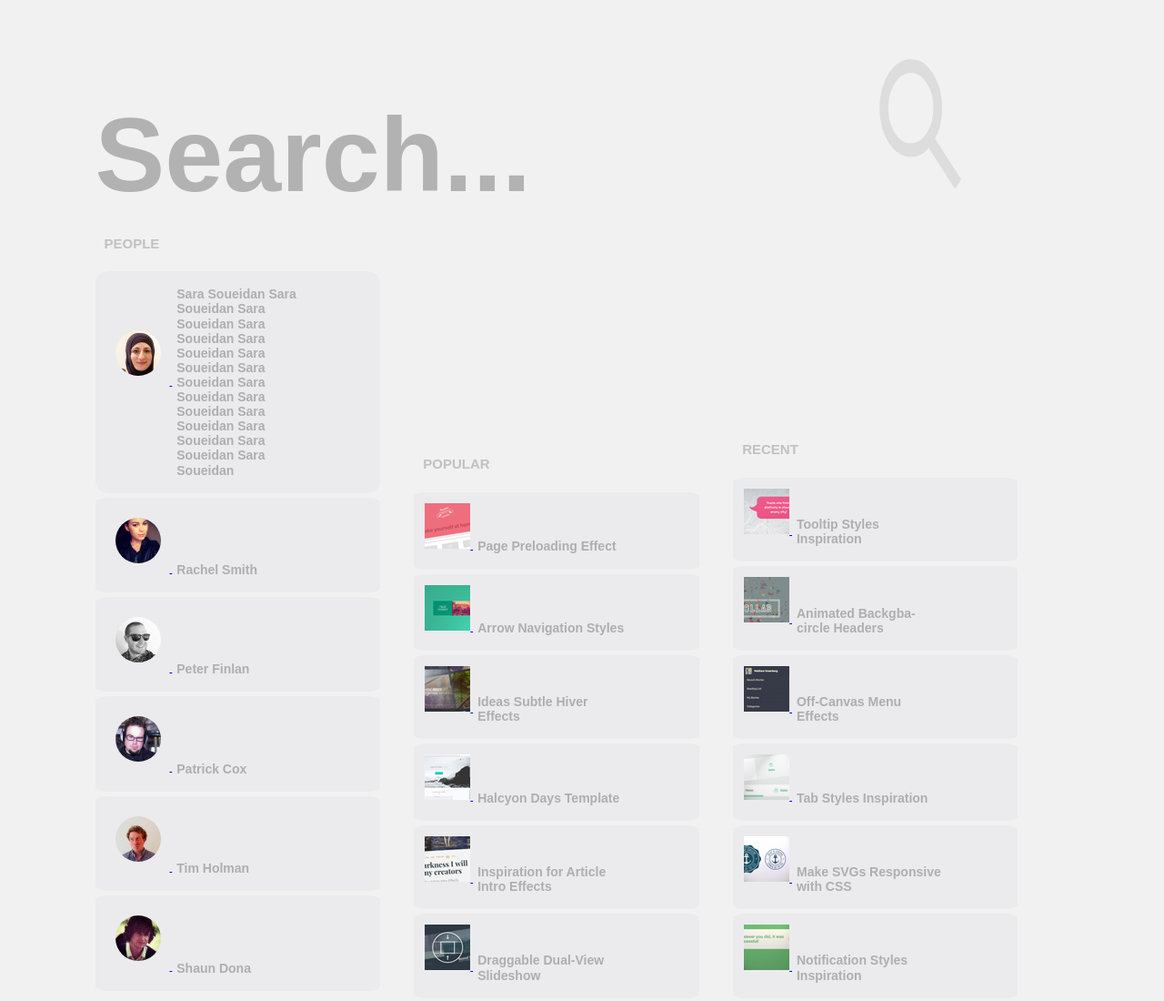
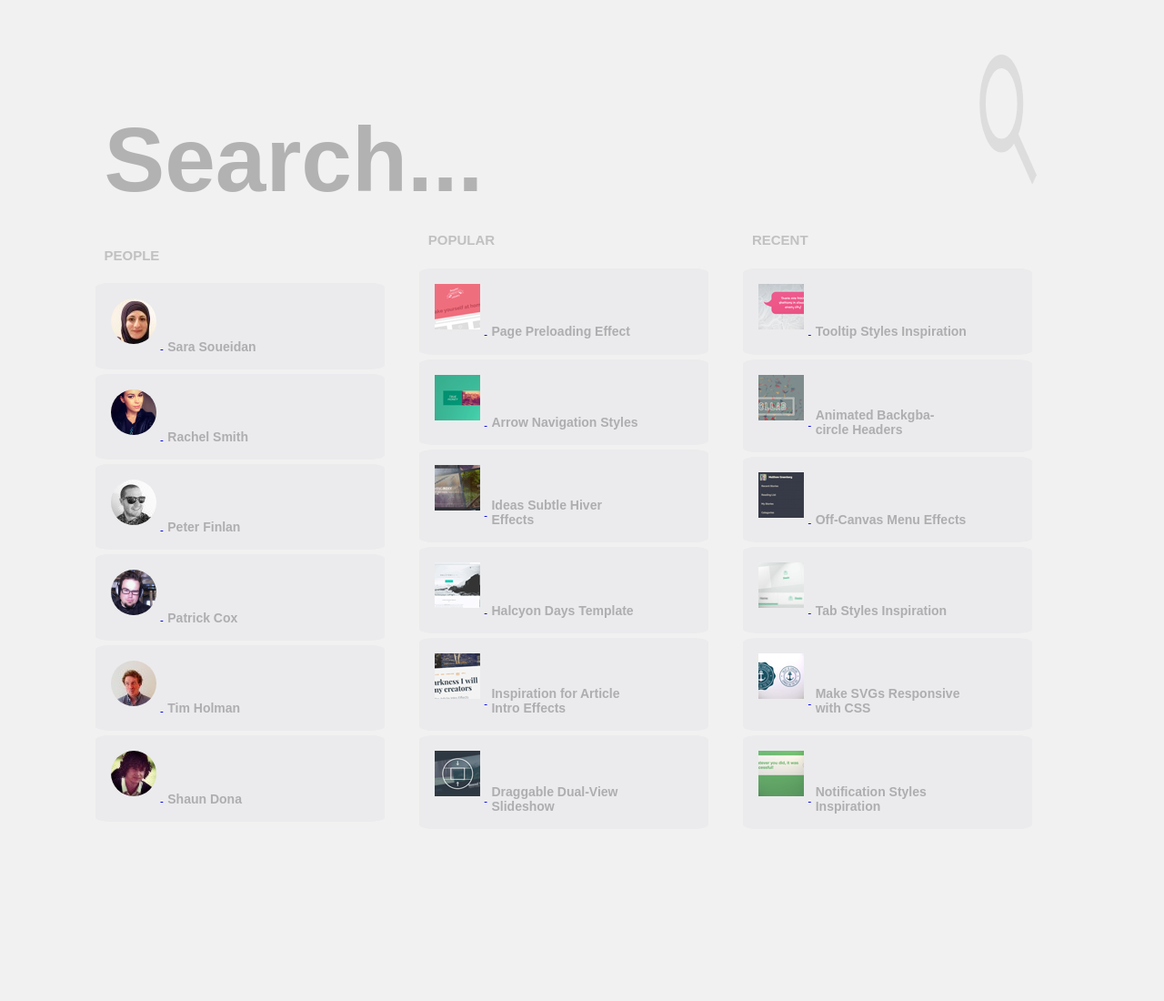
Before and after one commit to somikbred/Search, a plain HTML site: page index.html in a window 1280 px wide. Shown: the whole page at 91% size. After the commit the page ends 931 px from the top, so only its background shows below. Drawn offline with Linux system fonts and the light colour scheme.

Commit message:
wm search

```diff
--- a/css/styles.css
+++ b/css/styles.css
@@ -25,16 +25,20 @@ body {
 
 /* Header */
 
+.search {
+    width: 100%;
+    margin: 0 auto;
+}
+
 .search__input {
-    width: 80%;
+    width: 89%;
     outline: none;
     background-color: #f1f1f1;
     border: #c1c1c1;
-    font-size: 11.5rem;
+    font-size: 10rem;
     font-weight: 700;
     color: #ec5a62;
-    padding: 5px 80px 0 0;
-    justify-content: start;
+    padding: 0 80px 0 10px ;
 }
 
 .search__input::placeholder {
@@ -43,14 +47,13 @@ body {
 
 
 .btn {
-    padding: 10px 0;
+    padding: 0 10px;
     width: 9%;
     margin: auto;
     background-color: #f1f1f1;
     text-decoration: none;
     outline: #f1f1f1;
     border: none;
-    justify-content: end;
     transition: all .25s ease-in-out;
 }
 
@@ -64,7 +67,7 @@ body {
 
 section {
     display: inline-block;
-    width: 32.5%;
+    width: 33%;
     text-align: left;
 }
 
@@ -77,16 +80,16 @@ h2 {
     padding: 10px;
 }
 
-span {
+p {
     display: inline-block;
-    width: 60%;
-    /* text-overflow: hidden; */
-    text-align: left;
+    max-width: 60%;
+    overflow: hidden;
     vertical-align: middle;
     color: #AEAEB0;
     padding: 5px;
     font-size: 1.4rem;
     font-weight: bold;
+    margin: 0;
 }
 
 .link {
@@ -106,5 +109,9 @@ span {
 
 .img__round {
     border-radius: 50%;
-    padding: 10px;
+    padding: 5px;
 }
+
+img {
+    padding: 5px;
+}
--- a/index.html
+++ b/index.html
@@ -25,37 +25,37 @@
                     <li class="link">
                         <a href="#">
                         <img class="img__round" src="avatars/SaraSoueidan.jpeg" alt="Sara Soueidan">
-                        <span>Sara Soueidan Sara Soueidan Sara Soueidan Sara Soueidan Sara Soueidan Sara Soueidan Sara Soueidan Sara Soueidan Sara Soueidan Sara Soueidan Sara Soueidan Sara Soueidan Sara Soueidan </span>
+                        <p>Sara Soueidan</p>
                     </a>
                     </li>
                     <li class="link">
                         <a href="#">
                         <img class="img__round" src="avatars/RachelSmith.png" alt="Rachel Smith">
-                        <span>Rachel Smith</span>
+                        <p>Rachel Smith</p>
                     </a>
                     </li>
                     <li class="link">
                         <a href="#">
                         <img class="img__round" src="avatars/PeterFinlan.jpeg" alt="Peter Finlan">
-                        <span>Peter Finlan</span>
+                        <p>Peter Finlan</p>
                     </a>
                     </li>
                     <li class="link">
                         <a href="#">
                         <img class="img__round" src="avatars/PatrickCox.png" alt="Patrick Cox">
-                        <span>Patrick Cox</span>
+                        <p>Patrick Cox</p>
                     </a>
                     </li>
                     <li class="link">
                         <a href="#">
                         <img class="img__round" src="avatars/TimHolman.jpeg" alt="Tim Holman">
-                        <span>Tim Holman</span>
+                        <p>Tim Holman</p>
                     </a>
                     </li>
                     <li class="link">
                         <a href="#">
                         <img class="img__round" src="avatars/ShaunDona.jpeg" alt="Shaun Dona">
-                        <span>Shaun Dona</span>
+                        <p>Shaun Dona</p>
                     </a>
                     </li>
                 </ul>
@@ -66,37 +66,37 @@
                     <li class="link">
                         <a href="#">
                         <img src="thumbs/PagePreloadingEffect.png" alt="Page Preloading Effect">
-                        <span>Page Preloading Effect</span>
+                        <p>Page Preloading Effect</p>
                     </a>
                     </li>
                     <li class="link">
                         <a href="#">
                         <img src="thumbs/ArrowNavigationStyles.png" alt="Arrow Navigation Styles">
-                        <span>Arrow Navigation Styles</span>
+                        <p>Arrow Navigation Styles</p>
                     </a>
                     </li>
                     <li class="link">
                         <a href="#">
                         <img src="thumbs/HoverEffectsIdeasNew.png" alt="Ideas Subtle Hiver Effects">
-                        <span>Ideas Subtle Hiver Effects</span>
+                        <p>Ideas Subtle Hiver Effects</p>
                     </a>
                     </li>
                     <li class="link">
                         <a href="#">
                         <img src="thumbs/FreebieHalcyonDays.png" alt="Halcyon Days Template">
-                        <span>Halcyon Days Template</span>
+                        <p>Halcyon Days Template</p>
                     </a>
                     </li>
                     <li class="link">
                         <a href="#">
                         <img src="thumbs/ArticleIntroEffects.png" alt="Inspiration for Article Intro Effects">
-                        <span>Inspiration for Article Intro Effects</span>
+                        <p>Inspiration for Article Intro Effects</p>
                     </a>
                     </li>
                     <li class="link">
                         <a href="#">
                         <img src="thumbs/DraggableDualViewSlideshow.png" alt="Draggable Dual-View Slideshow">
-                        <span>Draggable Dual-View Slideshow</span>
+                        <p>Draggable Dual-View Slideshow</p>
                     </a>
                     </li>
                 </ul>
@@ -107,37 +107,37 @@
                     <li class="link">
                         <a href="#">
                         <img src="thumbs/TooltipStylesInspiration.png" alt="Tooltip Styles Inspiration">
-                        <span>Tooltip Styles Inspiration</span>
+                        <p>Tooltip Styles Inspiration</p>
                     </a>
                     </li>
                     <li class="link">
                         <a href="#">
                         <img src="thumbs/AnimatedHeaderBackgrounds.png" alt="Animated Backgba-circle Headers">
-                        <span>Animated Backgba-circle Headers</span>
+                        <p>Animated Backgba-circle Headers</p>
                     </a>
                     </li>
                     <li class="link">
                         <a href="#">
                         <img src="thumbs/OffCanvas.png" alt="Off-Canvas Menu Effects">
-                        <span>Off-Canvas Menu Effects</span>
+                        <p>Off-Canvas Menu Effects</p>
                     </a>
                     </li>
                     <li class="link">
                         <a href="#">
                         <img src="thumbs/TabStyles.png" alt="Tab Styles Inspiration">
-                        <span>Tab Styles Inspiration</span>
+                        <p>Tab Styles Inspiration</p>
                     </a>
                     </li>
                     <li class="link">
                         <a href="#">
                         <img src="thumbs/ResponsiveSVGs.png" alt="Make SVGs Responsive with CSS">
-                        <span>Make SVGs Responsive with CSS</span>
+                        <p>Make SVGs Responsive with CSS</p>
                     </a>
                     </li>
                     <li class="link">
                         <a href="#">
                         <img src="thumbs/NotificationStyles.png" alt="Notification Styles Inspiration">
-                        <span>Notification Styles Inspiration</span>
+                        <p>Notification Styles Inspiration</p>
                     </a>
                     </li>
                 </ul>
```
